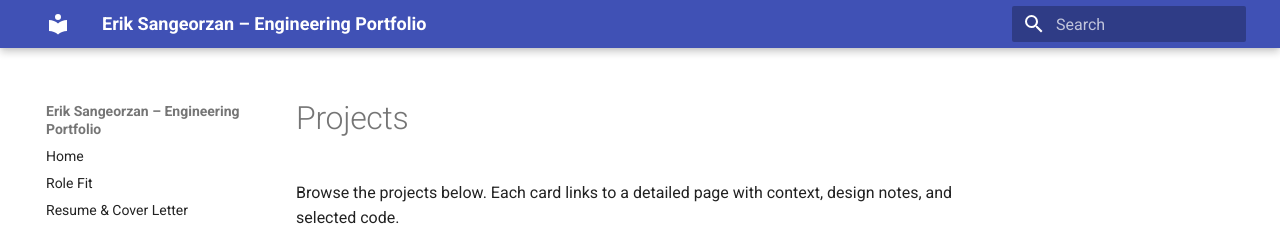
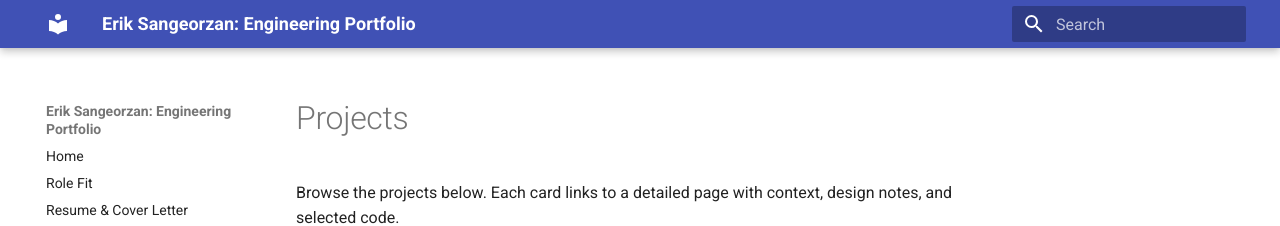
Before and after one commit to ejsang/erik-sangeorzan-portfolio, an MkDocs documentation site: the page built from docs/projects/index.md, in a window 1280 px wide. Shown: the top 226 px of the page. Built offline with MkDocs 1.6.1 and Material for MkDocs 9.7.7, drawn with Linux system fonts in a browser that asks for light colours.

```diff
--- a/mkdocs.yml
+++ b/mkdocs.yml
@@ -1,4 +1,4 @@
-site_name: Erik Sangeorzan – Engineering Portfolio
+site_name: "Erik Sangeorzan: Engineering Portfolio"
 site_description: Selected projects and case studies
 site_url: https://ejsang.github.io/erik-sangeorzan-portfolio/
 
```
Also changed, not shown: README.md (+1 -1 lines).
